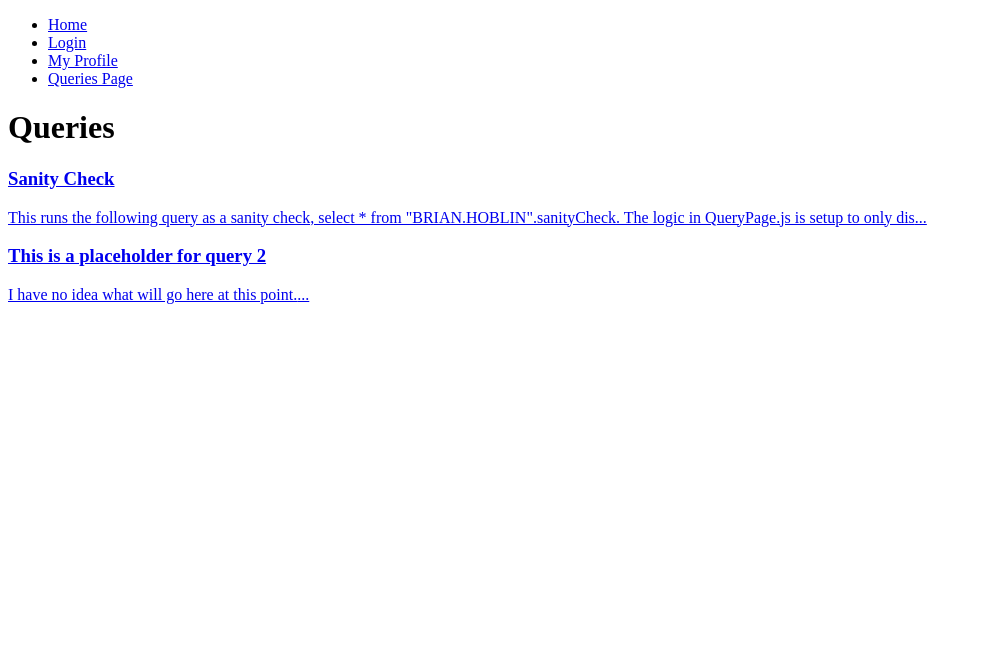
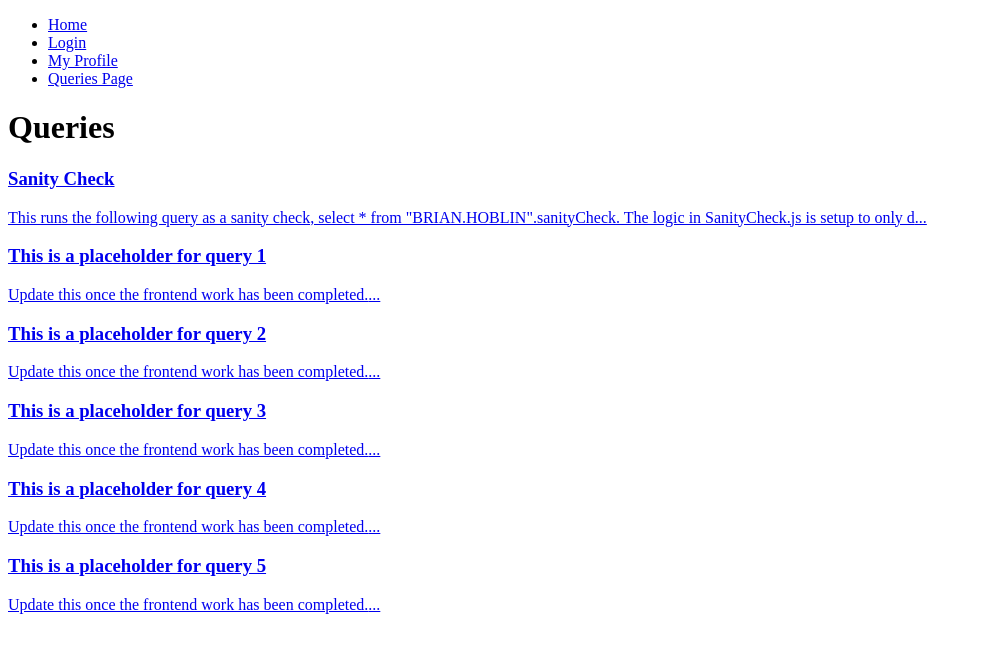
Before and after one commit to GoonerBrian/CIS4301-Group-11, a React (Create React App) app in the folder frontend/: page /queries-page in a window 1280 px wide. Shown: the top 652 px of the page, without its empty margins (0-981 px from the left). Built offline with nearby package versions, Linux system fonts and the light colour scheme.

Commit message:
Added pages for each query and added pages to router

```diff
--- a/frontend/src/App.js
+++ b/frontend/src/App.js
@@ -4,10 +4,15 @@ import HomePage from './pages/HomePage';
 import LoginPage from './pages/LoginPage';
 import QueriesPage from './pages/QueriesListPage';
 import NavBar from './NavBar';
-import QueryPage from './pages/QueryPage';
+import SanityCheck from './pages/SanityCheck';
 import NotFoundPage from './pages/NotFound';
 import MyProfile from './pages/MyProfile';
 import CreatAccountPage from './pages/CreateAccountPage';
+import Query1 from './pages/query1';
+import Query2 from './pages/query2';
+import Query3 from './pages/query3';
+import Query4 from './pages/query4';
+import Query5 from './pages/query5';
 function App() {
   return (
     <BrowserRouter>
@@ -19,7 +24,12 @@ function App() {
           <Route path='/login' element={<LoginPage />} />
           <Route path='/my-profile' element={<MyProfile />} />
           <Route path='/queries-page' element={<QueriesPage />} />
-          <Route path='/queries-page/:queryId' element={<QueryPage />} />
+          <Route path='/queries-page/:queryId' element={<SanityCheck />} />
+          <Route path='/queries-page/:queryId' element={<Query1 />} />
+          <Route path='/queries-page/:queryId' element={<Query2 />} />
+          <Route path='/queries-page/:queryId' element={<Query3 />} />
+          <Route path='/queries-page/:queryId' element={<Query4 />} />
+          <Route path='/queries-page/:queryId' element={<Query5 />} />
           <Route path='/create-account' element={<CreatAccountPage />} />
           <Route path='*' element={<NotFoundPage />} />
         </Routes>
--- a/frontend/src/components/QueriesList.js
+++ b/frontend/src/components/QueriesList.js
@@ -5,7 +5,7 @@ const QueriesList = ({ queries }) => {
         // The <></> is a formatting trick to allow for displaying more than one top-level element with a single component
         // queries.map is where we iterate over all the queries we have and store individual queries in the query variable.
         // The <Link> turns the query title and content into a clickable link.
-            // key resolves the console warning unique key and is due to the map function being used. An alternative approach can be found in QueryPage.js.
+            // key resolves the console warning unique key and is due to the map function being used. An alternative approach can be found in SanityCheck.js.
             // className is a placeholder for later styling
             // to is where the link is sending the user
         // The <h3> displays the query's title
--- /dev/null
+++ b/frontend/src/pages/SanityCheck.js
@@ -0,0 +1,38 @@
+import { useState, useEffect } from 'react';
+import { useParams } from 'react-router-dom';
+import NotFoundPage from './NotFound';
+import queries from './query-content';
+import axios from 'axios';
+
+const SanityCheck = () => {
+    const [queryInfo, setQueryInfo] = useState([]);
+    // Gets whatever is following http://localhost:3000/queries-page/
+    const { queryId } = useParams();
+
+    useEffect(() => {
+        const loadQueryInfo = async () => {
+            const response = await axios.get(`http://localhost:5000/${queryId}`);
+            const newQueryInfo = response.data.rows.at(0).at(0);
+            setQueryInfo([newQueryInfo]);
+        }
+        loadQueryInfo();
+    }, [queryId]);
+
+    // Verifies the queryId matches existing content.
+    const query = queries.find(query => query.name === queryId);
+
+    // Redirect to Not Found Page if query doesn't exist
+    if (!query) {
+        return <NotFoundPage />
+    }
+
+    return (
+        <>
+        <h1>{query.title}</h1>
+        <p>This is the query result: {queryInfo} </p>
+        <p>{query.content}</p>
+        </>
+    );
+}
+
+export default SanityCheck;
--- a/frontend/src/pages/query-content.js
+++ b/frontend/src/pages/query-content.js
@@ -4,16 +4,44 @@ const queries = [
         title: "Sanity Check",
         content: [
             `This runs the following query as a sanity check, select * from "BRIAN.HOBLIN".sanityCheck.
-            The logic in QueryPage.js is setup to only display the 2nd attribute. You can verify all
+            The logic in SanityCheck.js is setup to only display the 2nd attribute. You can verify all
             data is being returned by inspecting the page, selecting the Network tab, selecting the
             most recent sanity-check entry (bottom), and selecting the Response tab.`
         ]
     },
     {
-        name: 'query-2',
+        name: 'query1', // Must be the name of the endpoint in the backend
+        title: "This is a placeholder for query 1",
+        content: [
+            `Update this once the frontend work has been completed.`
+        ]
+    },
+    {
+        name: 'query2', // Must be the name of the endpoint in the backend
         title: "This is a placeholder for query 2",
         content: [
-            `I have no idea what will go here at this point.`
+            `Update this once the frontend work has been completed.`
+        ]
+    },
+    {
+        name: 'query3', // Must be the name of the endpoint in the backend
+        title: "This is a placeholder for query 3",
+        content: [
+            `Update this once the frontend work has been completed.`
+        ]
+    },
+    {
+        name: 'query4', // Must be the name of the endpoint in the backend
+        title: "This is a placeholder for query 4",
+        content: [
+            `Update this once the frontend work has been completed.`
+        ]
+    },
+    {
+        name: 'query5', // Must be the name of the endpoint in the backend
+        title: "This is a placeholder for query 5",
+        content: [
+            `Update this once the frontend work has been completed.`
         ]
     }
 ]
--- /dev/null
+++ b/frontend/src/pages/query1.js
@@ -0,0 +1,38 @@
+import { useState, useEffect } from 'react';
+import { useParams } from 'react-router-dom';
+import NotFoundPage from './NotFound';
+import queries from './query-content';
+import axios from 'axios';
+
+const Query1 = () => {
+    const [queryInfo, setQueryInfo] = useState([]);
+    // Gets whatever is following http://localhost:3000/queries-page/
+    const { queryId } = useParams();
+
+    useEffect(() => {
+        const loadQueryInfo = async () => {
+            const response = await axios.get(`http://localhost:5000/${queryId}`);
+            const newQueryInfo = response.data.rows.at(0).at(0);
+            setQueryInfo([newQueryInfo]);
+        }
+        loadQueryInfo();
+    }, [queryId]);
+
+    // Verifies the queryId matches existing content.
+    const query = queries.find(query => query.name === queryId);
+
+    // Redirect to Not Found Page if query doesn't exist
+    if (!query) {
+        return <NotFoundPage />
+    }
+
+    return (
+        <>
+        <h1>{query.title}</h1>
+        <p>This is the query result: {queryInfo} </p>
+        <p>{query.content}</p>
+        </>
+    );
+}
+
+export default Query1;
--- /dev/null
+++ b/frontend/src/pages/query2.js
@@ -0,0 +1,38 @@
+import { useState, useEffect } from 'react';
+import { useParams } from 'react-router-dom';
+import NotFoundPage from './NotFound';
+import queries from './query-content';
+import axios from 'axios';
+
+const Query2 = () => {
+    const [queryInfo, setQueryInfo] = useState([]);
+    // Gets whatever is following http://localhost:3000/queries-page/
+    const { queryId } = useParams();
+
+    useEffect(() => {
+        const loadQueryInfo = async () => {
+            const response = await axios.get(`http://localhost:5000/${queryId}`);
+            const newQueryInfo = response.data.rows.at(0).at(0);
+            setQueryInfo([newQueryInfo]);
+        }
+        loadQueryInfo();
+    }, [queryId]);
+
+    // Verifies the queryId matches existing content.
+    const query = queries.find(query => query.name === queryId);
+
+    // Redirect to Not Found Page if query doesn't exist
+    if (!query) {
+        return <NotFoundPage />
+    }
+
+    return (
+        <>
+        <h1>{query.title}</h1>
+        <p>This is the query result: {queryInfo} </p>
+        <p>{query.content}</p>
+        </>
+    );
+}
+
+export default Query2;
--- /dev/null
+++ b/frontend/src/pages/query3.js
@@ -0,0 +1,38 @@
+import { useState, useEffect } from 'react';
+import { useParams } from 'react-router-dom';
+import NotFoundPage from './NotFound';
+import queries from './query-content';
+import axios from 'axios';
+
+const Query3 = () => {
+    const [queryInfo, setQueryInfo] = useState([]);
+    // Gets whatever is following http://localhost:3000/queries-page/
+    const { queryId } = useParams();
+
+    useEffect(() => {
+        const loadQueryInfo = async () => {
+            const response = await axios.get(`http://localhost:5000/${queryId}`);
+            const newQueryInfo = response.data.rows.at(0).at(0);
+            setQueryInfo([newQueryInfo]);
+        }
+        loadQueryInfo();
+    }, [queryId]);
+
+    // Verifies the queryId matches existing content.
+    const query = queries.find(query => query.name === queryId);
+
+    // Redirect to Not Found Page if query doesn't exist
+    if (!query) {
+        return <NotFoundPage />
+    }
+
+    return (
+        <>
+        <h1>{query.title}</h1>
+        <p>This is the query result: {queryInfo} </p>
+        <p>{query.content}</p>
+        </>
+    );
+}
+
+export default Query3;
--- a/frontend/src/pages/QueryPage.js
+++ b/frontend/src/pages/query4.js
@@ -4,7 +4,7 @@ import NotFoundPage from './NotFound';
 import queries from './query-content';
 import axios from 'axios';
 
-const QueryPage = () => {
+const Query4 = () => {
     const [queryInfo, setQueryInfo] = useState([]);
     // Gets whatever is following http://localhost:3000/queries-page/
     const { queryId } = useParams();
@@ -35,4 +35,4 @@ const QueryPage = () => {
     );
 }
 
-export default QueryPage;
+export default Query4;
--- /dev/null
+++ b/frontend/src/pages/query5.js
@@ -0,0 +1,38 @@
+import { useState, useEffect } from 'react';
+import { useParams } from 'react-router-dom';
+import NotFoundPage from './NotFound';
+import queries from './query-content';
+import axios from 'axios';
+
+const Query5 = () => {
+    const [queryInfo, setQueryInfo] = useState([]);
+    // Gets whatever is following http://localhost:3000/queries-page/
+    const { queryId } = useParams();
+
+    useEffect(() => {
+        const loadQueryInfo = async () => {
+            const response = await axios.get(`http://localhost:5000/${queryId}`);
+            const newQueryInfo = response.data.rows.at(0).at(0);
+            setQueryInfo([newQueryInfo]);
+        }
+        loadQueryInfo();
+    }, [queryId]);
+
+    // Verifies the queryId matches existing content.
+    const query = queries.find(query => query.name === queryId);
+
+    // Redirect to Not Found Page if query doesn't exist
+    if (!query) {
+        return <NotFoundPage />
+    }
+
+    return (
+        <>
+        <h1>{query.title}</h1>
+        <p>This is the query result: {queryInfo} </p>
+        <p>{query.content}</p>
+        </>
+    );
+}
+
+export default Query5;
```
